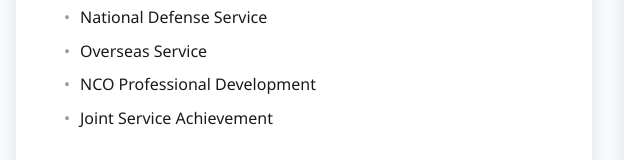
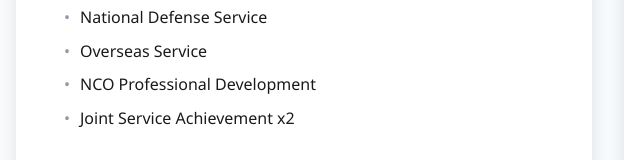
Before and after one commit to rast0fx/experience, a plain HTML site: page index.html in a window 1280 px wide. Shown: the part 3262-3422 px from the top of the page, 32-672 px from the left. Drawn offline with Linux system fonts and the light colour scheme.

Commit message:
Update index.html

```diff
--- a/index.html
+++ b/index.html
@@ -469,7 +469,7 @@
                                 <li>National Defense Service</li>
                                 <li>Overseas Service</li>
                                 <li>NCO Professional Development</li>
-                                <li>Joint Service Achievement</li>
+                                <li>Joint Service Achievement x2</li>
                             </ul>
                         </div>
                         <div class="award-category">
```
